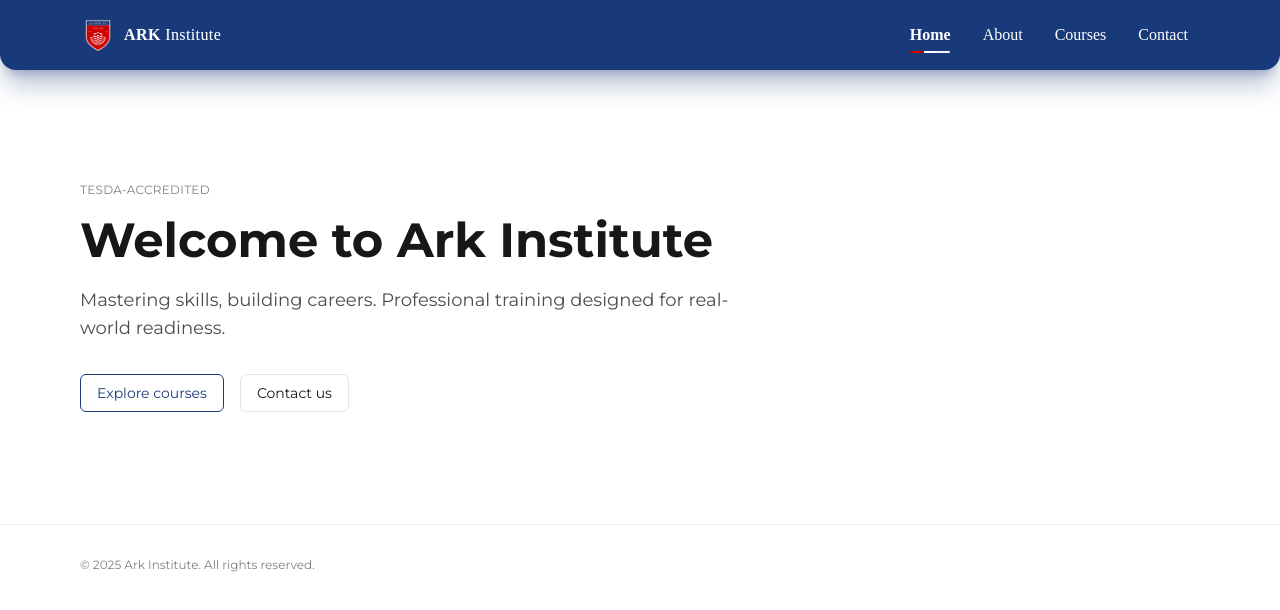
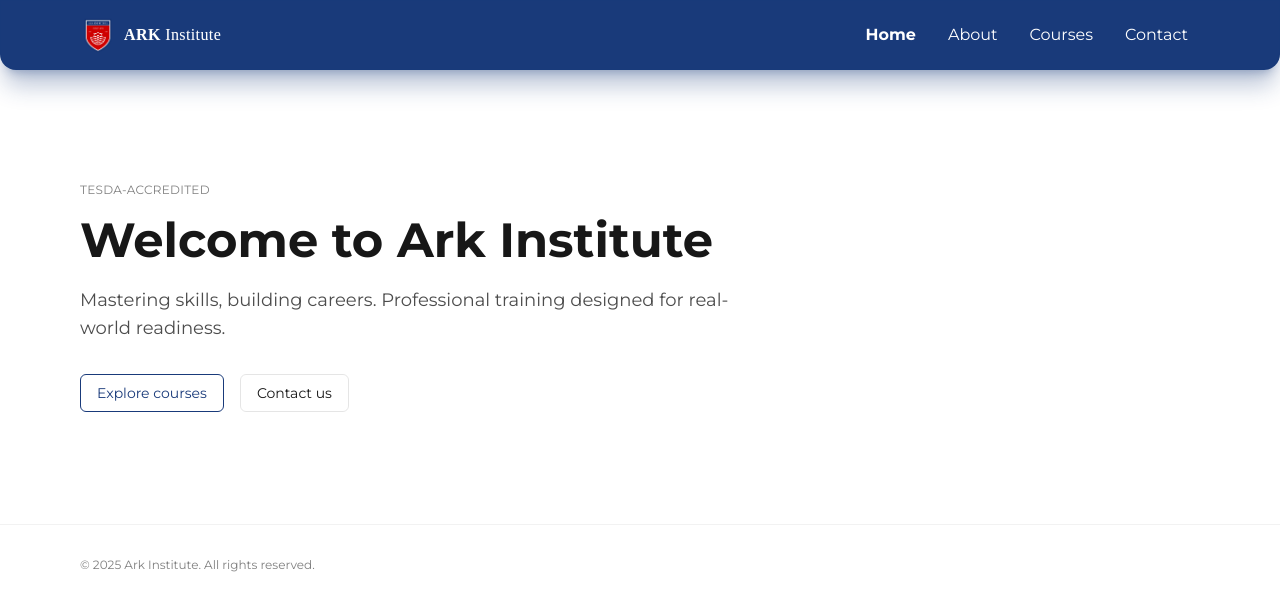
Before and after one commit to mattenarle10/ark-institute, a Next.js app in the folder ark-site/: page / in a window 1280 px wide. Shown: the top 610 px of the page. Built offline with nearby package versions, Linux system fonts and the light colour scheme.

Commit message:
feat: final navbar hehe

```diff
--- a/ark-site/src/app/components/layout/navbar.tsx
+++ b/ark-site/src/app/components/layout/navbar.tsx
@@ -40,7 +40,7 @@ export default function Navbar() {
         </motion.div>
 
         {/* Right: Links */}
-        <nav className="flex items-center gap-2" style={{ fontFamily: "'Times New Roman', serif" }}>
+        <nav className="flex items-center gap-2">
           <motion.div
             whileHover={{ scale: 1.03 }}
             transition={{ type: "spring", stiffness: 400, damping: 17 }}
@@ -50,16 +50,10 @@ export default function Navbar() {
               data-active
               className="group relative text-base font-light px-3 py-2 rounded-md"
             >
-              <span className="group-data-[active=true]:font-bold">Home</span>
-              <span
-                aria-hidden
-                className="pointer-events-none absolute left-1/2 -translate-x-1/2 -bottom-0.5 h-[2px] w-10 rounded-full opacity-0 transition-all duration-300 ease-out origin-center group-hover:opacity-100 group-data-[active=true]:opacity-100 group-hover:scale-x-110"
-                style={{
-                  backgroundImage:
-                    "radial-gradient(circle 6px at center, var(--background) 98%, transparent 100%), linear-gradient(to right, var(--accent) 0%, var(--accent) 50%, rgba(255,255,255,0.95) 50%, rgba(255,255,255,0.95) 100%)",
-                  backgroundRepeat: "no-repeat",
-                }}
-              />
+              <span className="group-data-[active=true]:font-bold relative inline-block">Home
+                <span aria-hidden className="absolute -bottom-1 left-0 w-[calc(50%-2px)] h-[2px] bg-blue-500 rounded-l-full transform scale-x-0 transition-transform duration-300 ease-out origin-left group-hover:scale-x-100"></span>
+                <span aria-hidden className="absolute -bottom-1 right-0 w-[calc(50%-2px)] h-[2px] bg-red-500 rounded-r-full transform scale-x-0 transition-transform duration-300 ease-out origin-right group-hover:scale-x-100"></span>
+              </span>
             </Link>
           </motion.div>
 
@@ -71,16 +65,10 @@ export default function Navbar() {
               href="#about"
               className="group relative text-base font-light px-3 py-2 rounded-md"
             >
-              <span className="group-data-[active=true]:font-bold">About</span>
-              <span
-                aria-hidden
-                className="pointer-events-none absolute left-1/2 -translate-x-1/2 -bottom-0.5 h-[2px] w-10 rounded-full opacity-0 transition-all duration-300 ease-out origin-center group-hover:opacity-100 group-hover:scale-x-110"
-                style={{
-                  backgroundImage:
-                    "radial-gradient(circle 6px at center, var(--background) 98%, transparent 100%), linear-gradient(to right, var(--accent) 0%, var(--accent) 50%, rgba(255,255,255,0.95) 50%, rgba(255,255,255,0.95) 100%)",
-                  backgroundRepeat: "no-repeat",
-                }}
-              />
+              <span className="group-data-[active=true]:font-bold relative inline-block">About
+                <span aria-hidden className="absolute -bottom-1 left-0 w-[calc(50%-2px)] h-[2px] bg-blue-500 rounded-l-full transform scale-x-0 transition-transform duration-300 ease-out origin-left group-hover:scale-x-100"></span>
+                <span aria-hidden className="absolute -bottom-1 right-0 w-[calc(50%-2px)] h-[2px] bg-red-500 rounded-r-full transform scale-x-0 transition-transform duration-300 ease-out origin-right group-hover:scale-x-100"></span>
+              </span>
             </Link>
           </motion.div>
 
@@ -92,16 +80,10 @@ export default function Navbar() {
               href="#courses"
               className="group relative text-base font-light px-3 py-2 rounded-md"
             >
-              <span className="group-data-[active=true]:font-bold">Courses</span>
-              <span
-                aria-hidden
-                className="pointer-events-none absolute left-1/2 -translate-x-1/2 -bottom-0.5 h-[2px] w-10 rounded-full opacity-0 transition-all duration-300 ease-out origin-center group-hover:opacity-100 group-hover:scale-x-110"
-                style={{
-                  backgroundImage:
-                    "radial-gradient(circle 6px at center, var(--background) 98%, transparent 100%), linear-gradient(to right, var(--accent) 0%, var(--accent) 50%, rgba(255,255,255,0.95) 50%, rgba(255,255,255,0.95) 100%)",
-                  backgroundRepeat: "no-repeat",
-                }}
-              />
+              <span className="group-data-[active=true]:font-bold relative inline-block">Courses
+                <span aria-hidden className="absolute -bottom-1 left-0 w-[calc(50%-2px)] h-[2px] bg-blue-500 rounded-l-full transform scale-x-0 transition-transform duration-300 ease-out origin-left group-hover:scale-x-100"></span>
+                <span aria-hidden className="absolute -bottom-1 right-0 w-[calc(50%-2px)] h-[2px] bg-red-500 rounded-r-full transform scale-x-0 transition-transform duration-300 ease-out origin-right group-hover:scale-x-100"></span>
+              </span>
             </Link>
           </motion.div>
 
@@ -113,16 +95,10 @@ export default function Navbar() {
               href="#contact"
               className="group relative text-base font-light px-3 py-2 rounded-md"
             >
-              <span className="group-data-[active=true]:font-bold">Contact</span>
-              <span
-                aria-hidden
-                className="pointer-events-none absolute left-1/2 -translate-x-1/2 -bottom-0.5 h-[2px] w-10 rounded-full opacity-0 transition-all duration-300 ease-out origin-center group-hover:opacity-100 group-hover:scale-x-110"
-                style={{
-                  backgroundImage:
-                    "radial-gradient(circle 6px at center, var(--background) 98%, transparent 100%), linear-gradient(to right, var(--accent) 0%, var(--accent) 50%, rgba(255,255,255,0.95) 50%, rgba(255,255,255,0.95) 100%)",
-                  backgroundRepeat: "no-repeat",
-                }}
-              />
+              <span className="group-data-[active=true]:font-bold relative inline-block">Contact
+                <span aria-hidden className="absolute -bottom-1 left-0 w-[calc(50%-2px)] h-[2px] bg-blue-500 rounded-l-full transform scale-x-0 transition-transform duration-300 ease-out origin-left group-hover:scale-x-100"></span>
+                <span aria-hidden className="absolute -bottom-1 right-0 w-[calc(50%-2px)] h-[2px] bg-red-500 rounded-r-full transform scale-x-0 transition-transform duration-300 ease-out origin-right group-hover:scale-x-100"></span>
+              </span>
             </Link>
           </motion.div>
         </nav>
```
